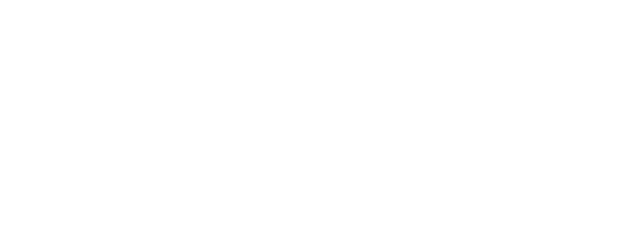
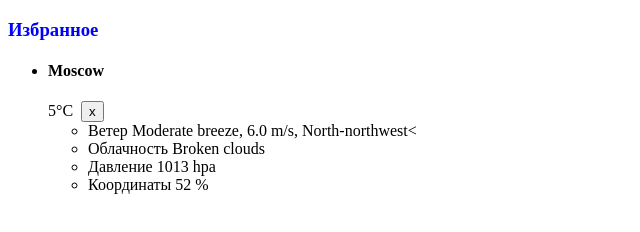
Before and after one commit to westquest/WebWeather, a plain HTML site: page index.html in a window 1280 px wide. Shown: the whole page, without its empty margins (0-640 px from the left). Drawn offline with Linux system fonts and the light colour scheme.

Commit message:
add style and city

```diff
--- a/index.html
+++ b/index.html
@@ -3,8 +3,48 @@
 <head>
     <meta charset="UTF-8">
     <title>Lab1</title>
+    <link rel="stylesheet" href="style.css"/>
 </head>
 <body>
 
+    <h3 class="favorite">Избранное</h3>
+
+    <ul class="citiesCity">
+
+        <li class="city">
+
+            <div class="cityHeader">
+                <h4 class="cityHeaderTitle">Moscow</h4>
+                <span class="cityHeaderTemperature">5°C</span>
+                <img src=""/>
+                <button class="close">x</button>
+            </div>
+
+            <ul class="cityInfo">
+                <li class="cityInfoItem">
+                    <span class="cityInfoItemHeader">Ветер</span>
+                    <span class="cityInfoItemValue">Moderate breeze, 6.0 m/s, North-northwest<</span>
+                </li>
+                <li class="cityInfoItem">
+                    <span class="cityInfoItemHeader">Облачность</span>
+                    <span class="cityInfoItemValue">Broken clouds</span>
+                </li>
+                <li class="cityInfoItem">
+                    <span class="cityInfoItemHeader">Давление</span>
+                    <span class="cityInfoItemValue">1013 hpa</span>
+                </li>
+                <li class="cityInfoItem">
+                    <span class="cityInfoItemHeader">Координаты</span>
+                    <span class="cityInfoItemValue">52 %</span>
+                </li>
+            </ul>
+
+        </li>
+
+
+
+
+    </ul>
+
 </body>
 </html>
--- /dev/null
+++ b/style.css
@@ -0,0 +1,3 @@
+h3{
+    color: blue;
+}
```
